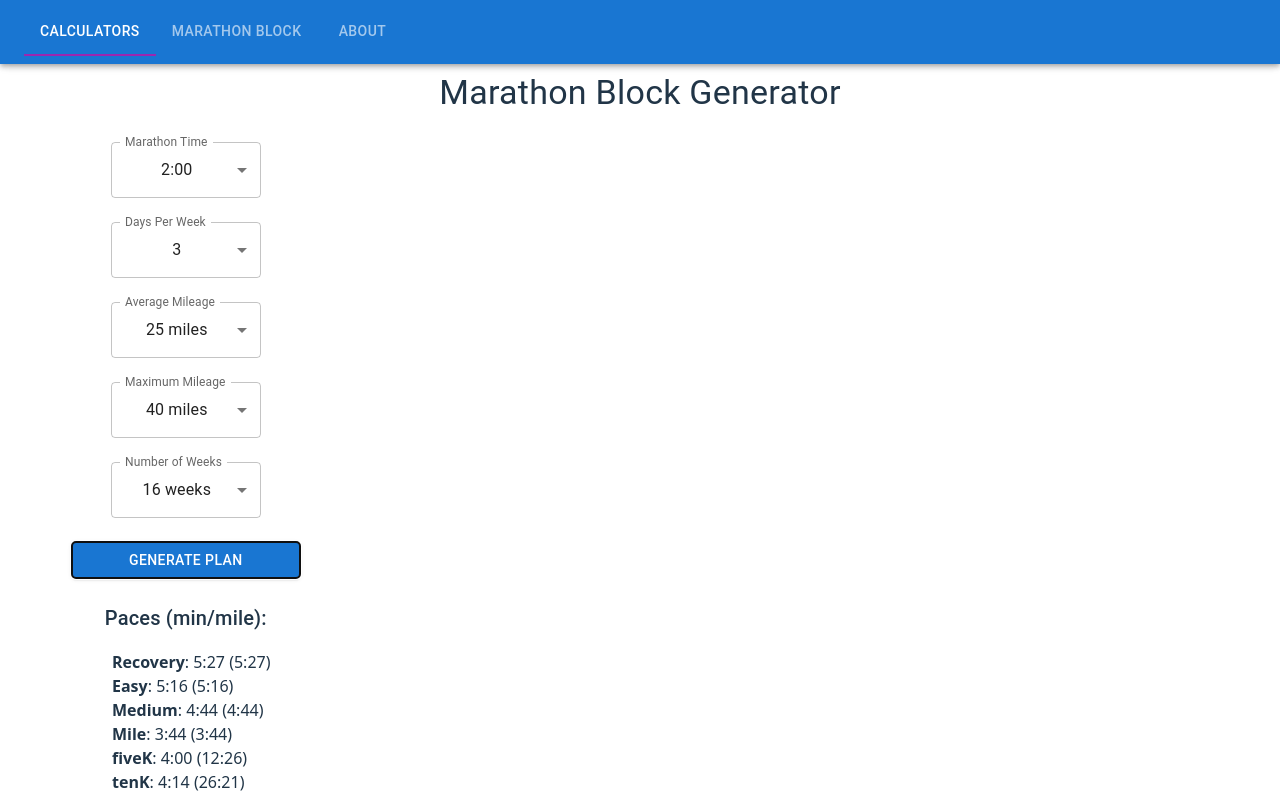
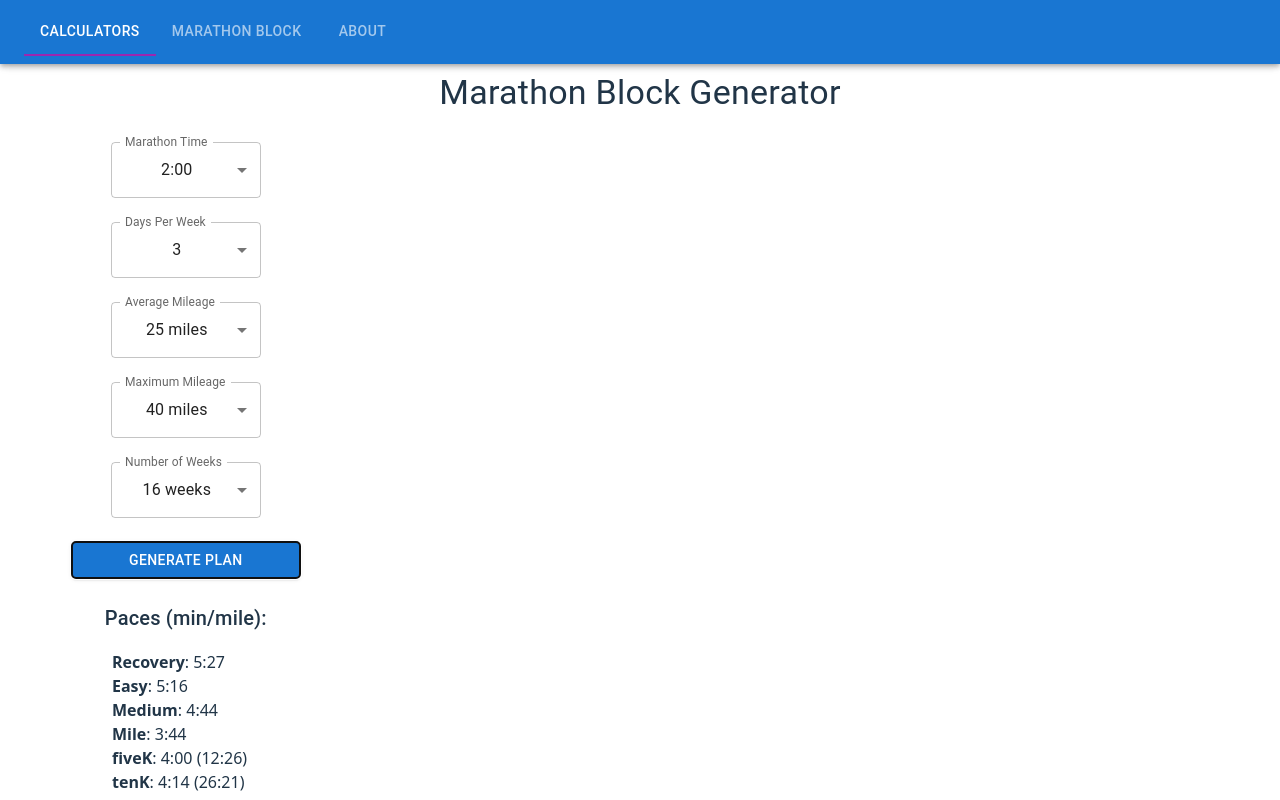
Before and after one commit to rudymiked/runningcalc, a React (Vite) app in the folder running_calc/react-app/: page /marathonblock in a window 1280 px wide. Both pictures are taken after a click on the button "GENERATE PLAN". Shown: the top 800 px of the page. Built offline with nearby package versions, Linux system fonts and the light colour scheme.

Commit message:
removed total time if just 1 mile

```diff
--- a/running_calc/react-app/src/Components/PaceList.tsx
+++ b/running_calc/react-app/src/Components/PaceList.tsx
@@ -12,7 +12,16 @@ export const PaceList = ({ paces }: { paces: IPaceData | undefined }) => (
       <ul>
         {Object.entries(paces).map(([paceType, paceValue]) => (
           <li key={paceType} style={{ listStyleType: "none", textAlign: "justify" }}>
-            <b>{paceType}</b>: {decimalPaceToString(paceValue.pace)} ({removeLeadingZerosAndColons(paceValue.time)})
+            {/* If pace and time are the same, only show pace */}
+            {decimalPaceToString(paceValue.pace) == removeLeadingZerosAndColons(paceValue.time) ? (
+              <>
+                <b>{paceType}</b>: {decimalPaceToString(paceValue.pace)}
+              </>
+            ) : (
+              <>
+                <b>{paceType}</b>: {decimalPaceToString(paceValue.pace)} ({removeLeadingZerosAndColons(paceValue.time)})
+              </>
+            )}
           </li>
         ))}
       </ul>
```
